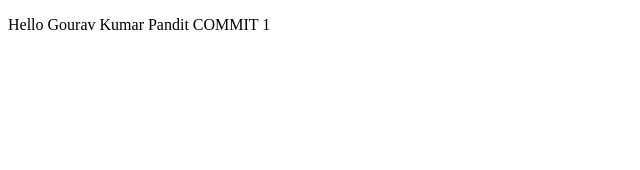
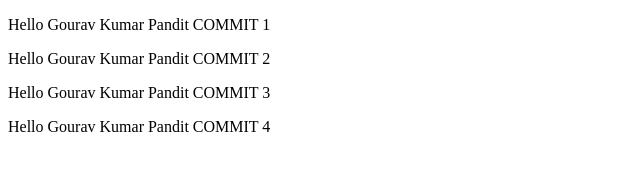
Before and after one commit to GouravKumarPandit/github-practice1, a plain HTML site: page index.html in a window 1280 px wide. Shown: the whole page, without its empty margins (0-640 px from the left). Drawn offline with Linux system fonts and the light colour scheme.

Commit message:
commit two
commit 3

commit 4

```diff
--- a/index.html
+++ b/index.html
@@ -7,5 +7,8 @@
 </head>
 <body>
     <p>Hello Gourav Kumar Pandit COMMIT 1</p>
+    <p>Hello Gourav Kumar Pandit COMMIT 2</p>
+    <p>Hello Gourav Kumar Pandit COMMIT 3</p>
+    <p>Hello Gourav Kumar Pandit COMMIT 4</p>
 </body>
 </html>
```
Also changed, not shown: preactice1.txt.
